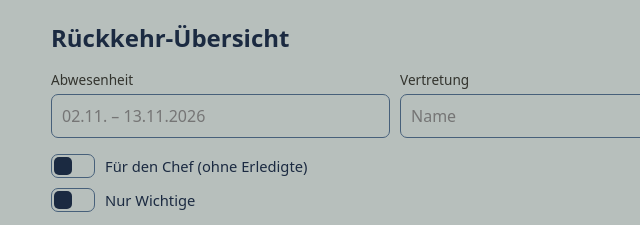
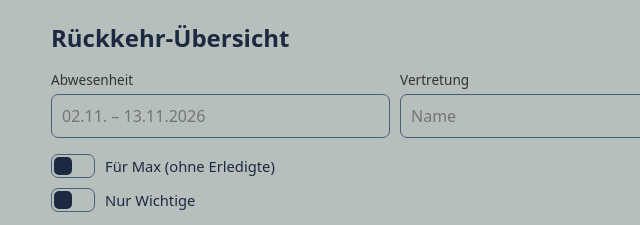
Before and after one commit to studiomertel/Handover, a plain HTML site: page index.html in a window 1280 px wide. Shown: the top 225 px of the page, 245-885 px from the left. Drawn offline with Linux system fonts and the light colour scheme.

Commit message:
index.html aktualisieren

```diff
--- a/index.html
+++ b/index.html
@@ -79,7 +79,7 @@ dialog .btns{margin-top:14px}
 <label class="f">Vertretung<input id="vt" placeholder="Name"></label>
 </div>
 <div class="tools r" style="--i:2">
-<label class="tg"><input type="checkbox" id="fo"><span class="sw"></span>Für den Chef (ohne Erledigte)</label>
+<label class="tg"><input type="checkbox" id="fo"><span class="sw"></span>Für Max (ohne Erledigte)</label>
 <label class="tg"><input type="checkbox" id="fw"><span class="sw"></span>Nur Wichtige</label>
 </div>
 <div id="list"></div>
```
